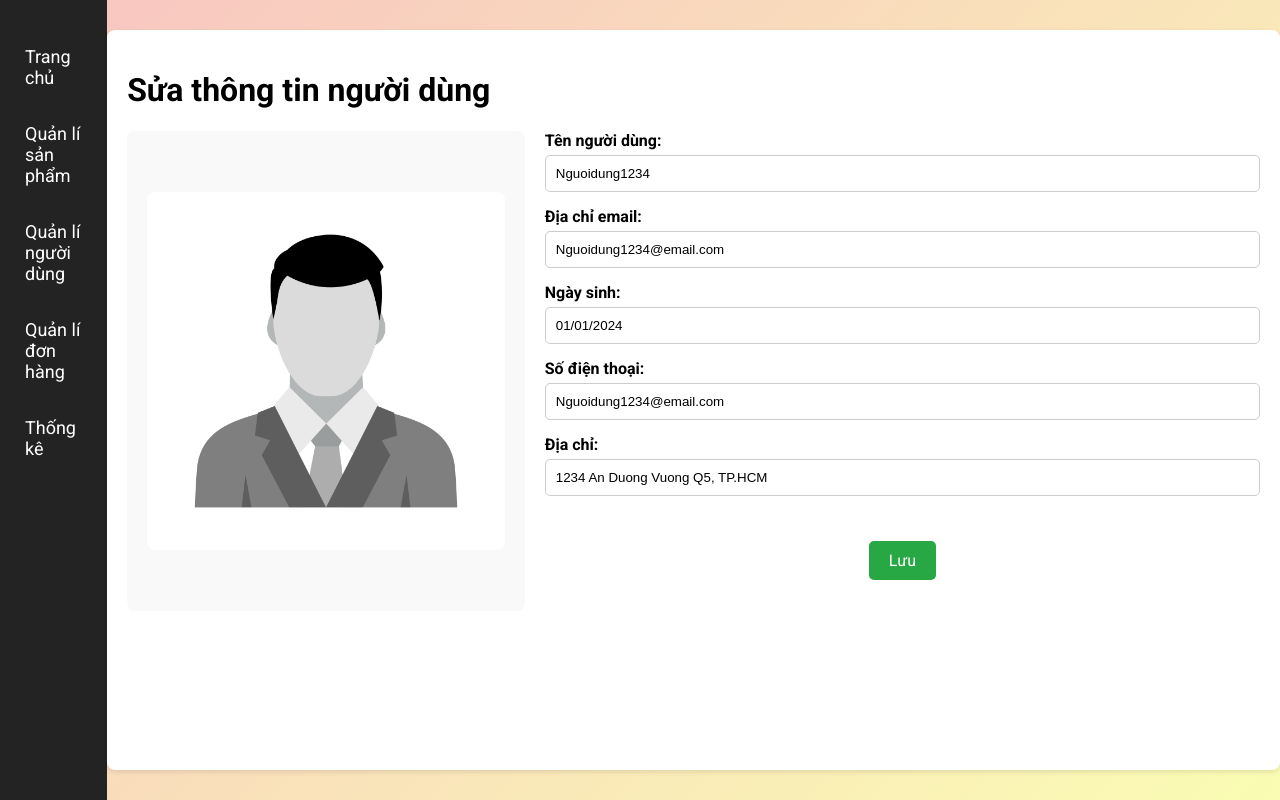
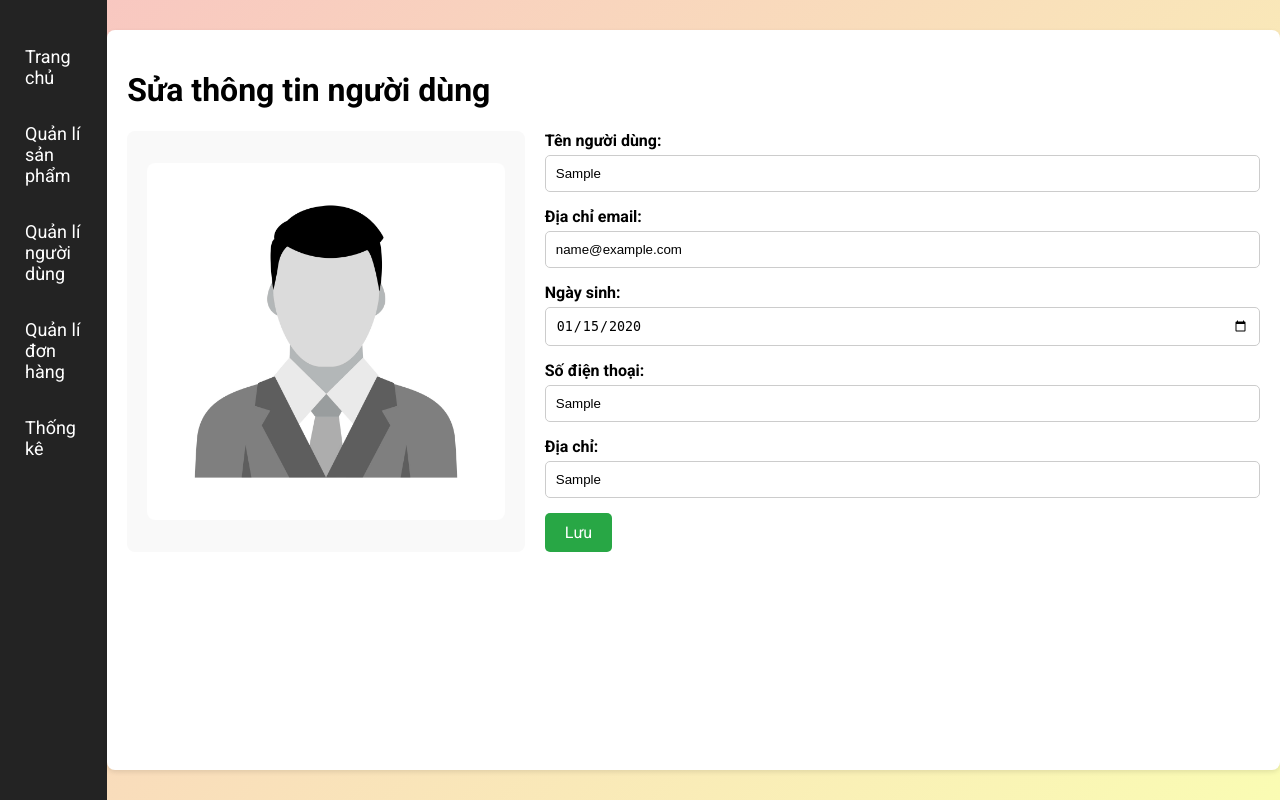
Before and after one commit to Unknown4505/main, a PHP site: page /edit-user.php?id=1 in a window 1280 px wide. Shown: the part 105-905 px from the top of the page. Run offline with PHP 8.4, Linux system fonts and the light colour scheme; the visitor is signed in with stand-in values (Sample User, id 1); tables that the repository leaves empty hold one stand-in row (values such as "Sample post").

Commit message:
Update edit-user.php

```diff
--- a/edit-user.php
+++ b/edit-user.php
@@ -1,3 +1,72 @@
+<?php
+session_start();
+
+// Kiểm tra đăng nhập admin
+if (!isset($_SESSION['admin_id'])) {
+    header("Location: login-admin.php");
+    exit;
+}
+
+// Kết nối MySQL
+$servername = "localhost";
+$username = "root";
+$password = "";
+$dbname = "test";
+
+$conn = new mysqli($servername, $username, $password, $dbname);
+$conn->set_charset("utf8");
+
+if ($conn->connect_error) {
+    die("Kết nối thất bại: " . $conn->connect_error);
+}
+
+// Lấy thông tin người dùng để chỉnh sửa
+if (!isset($_GET['id'])) {
+    header("Location: manager-user.php?error=Không tìm thấy người dùng!");
+    exit;
+}
+
+$user_id = $conn->real_escape_string($_GET['id']);
+$sql = "SELECT * FROM kh WHERE idKH = '$user_id'";
+$result = $conn->query($sql);
+
+if ($result->num_rows == 0) {
+    header("Location: manager-user.php?error=Không tìm thấy người dùng!");
+    exit;
+}
+
+$user = $result->fetch_assoc();
+
+// Xử lý khi form được gửi
+$success_message = '';
+$error_message = '';
+
+if ($_SERVER["REQUEST_METHOD"] == "POST") {
+    $tenkh = $conn->real_escape_string($_POST['tenkh']);
+    $email = $conn->real_escape_string($_POST['email']);
+    $dob = $conn->real_escape_string($_POST['dob']);
+    $sdt = $conn->real_escape_string($_POST['sdt']);
+    $diachi = $conn->real_escape_string($_POST['diachi']);
+
+    // Cập nhật thông tin người dùng
+    $sql = "UPDATE kh SET
+            tenkh = '$tenkh',
+            email = '$email',
+            dob = '$dob',
+            sdt = '$sdt',
+            diachi = '$diachi'
+            WHERE idKH = '$user_id'";
+
+    if ($conn->query($sql) === TRUE) {
+        $success_message = "Đã sửa thành công!";
+    } else {
+        $error_message = "Lỗi khi cập nhật: " . $conn->error;
+    }
+}
+
+$conn->close();
+?>
+
 <!DOCTYPE html>
 <html lang="vi">
 <head>
@@ -363,43 +432,54 @@
     </style>
 </head>
 <body>
-<?php include 'header-admin.php'?>
+<?php include 'header-admin.php'; ?>
 
 <div class="admin-container">
-  <!-- Sidebar -->
-    <?php include 'sidebar.php'?>
-
+    <?php include 'sidebar.php'; ?>
 
     <div class="container">
         <h1>Sửa thông tin người dùng</h1>
         <div class="product-edit">
             <div class="product-image">
-        <img src="img/product/hinhconnguoi.jpg" alt="Ảnh sản phẩm">
+                <img src="img/product/hinhconnguoi.jpg" alt="Ảnh người dùng">
             </div>
             <div class="product-details">
-        <form id="edit-product-form">
+                <!-- Hiển thị thông báo thành công hoặc lỗi -->
+                <?php if (!empty($success_message)): ?>
+                    <div class="alert alert-success">
+                        <strong>Thành công!</strong> <?php echo $success_message; ?>
+                    </div>
+                <?php endif; ?>
+
+                <?php if (!empty($error_message)): ?>
+                    <div class="alert alert-danger">
+                        <strong>Lỗi!</strong> <?php echo $error_message; ?>
+                    </div>
+                <?php endif; ?>
+
+                <form id="edit-product-form" method="POST" action="edit-user.php?id=<?php echo $user_id; ?>">
                     <div class="form-group">
-            <label for="product-name">Tên người dùng:</label>
-            <input type="text" id="product-name" name="product-name" value="Nguoidung1234">
+                        <label for="tenkh">Tên người dùng:</label>
+                        <input type="text" id="tenkh" name="tenkh" value="<?php echo htmlspecialchars($user['tenkh']); ?>" required>
                     </div>
                     <div class="form-group">
-            <label for="product-price">Địa chỉ email:</label>
-            <input type="text" id="product-price" name="product-price" value="Nguoidung1234@email.com">
+                        <label for="email">Địa chỉ email:</label>
+                        <input type="email" id="email" name="email" value="<?php echo htmlspecialchars($user['email']); ?>" required>
                     </div>
                     <div class="form-group">
-            <label for="product-price">Ngày sinh:</label>
-            <input type="text" id="product-price" name="product-price" value="01/01/2024">
+                        <label for="dob">Ngày sinh:</label>
+                        <input type="date" id="dob" name="dob" value="<?php echo htmlspecialchars($user['dob']); ?>" required>
                     </div>
                     <div class="form-group">
-            <label for="product-price">Số điện thoại:</label>
-            <input type="text" id="product-price" name="product-price" value="Nguoidung1234@email.com">
+                        <label for="sdt">Số điện thoại:</label>
+                        <input type="text" id="sdt" name="sdt" value="<?php echo htmlspecialchars($user['sdt']); ?>" required>
                     </div>
                     <div class="form-group">
-            <label for="product-price">Địa chỉ:</label>
-            <input type="text" id="product-price" name="product-price" value="1234 An Duong Vuong Q5, TP.HCM">
+                        <label for="diachi">Địa chỉ:</label>
+                        <input type="text" id="diachi" name="diachi" value="<?php echo htmlspecialchars($user['diachi']); ?>" required>
                     </div>
-          <div class="button-group" style="display: flex; justify-content: center; align-items: center; height: 100px;">
-            <button type="button" class="btn-save">Lưu</button>
+                    <div class="button-group">
+                        <button type="submit" class="btn-save">Lưu</button>
                     </div>
                 </form>
             </div>
@@ -411,14 +491,13 @@
         <p>Đã sửa thành công!</p>
         <button onclick="closeAlert()">OK</button>
     </div>
+</div>
 
-</div>
 <script>
-  // Hiển thị thông báo
-  document.querySelector('.btn-save').addEventListener('click', function (event) {
-    event.preventDefault(); // Ngăn form reload trang
+    // Hiển thị thông báo nếu có success_message
+    <?php if (!empty($success_message)): ?>
     document.getElementById('success-alert').style.display = 'block';
-  });
+    <?php endif; ?>
 
     // Đóng thông báo
     function closeAlert() {
```
Lines whose indentation alone changed are shown as unchanged.
